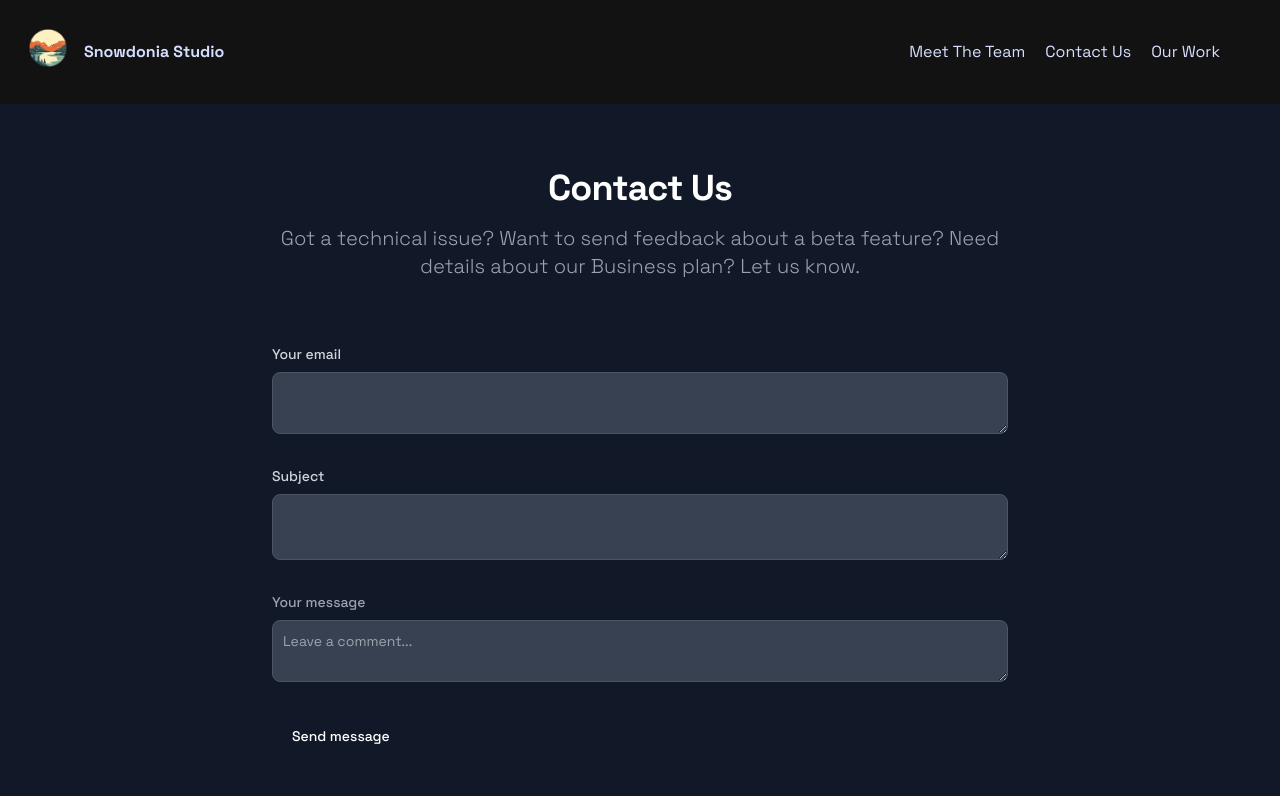
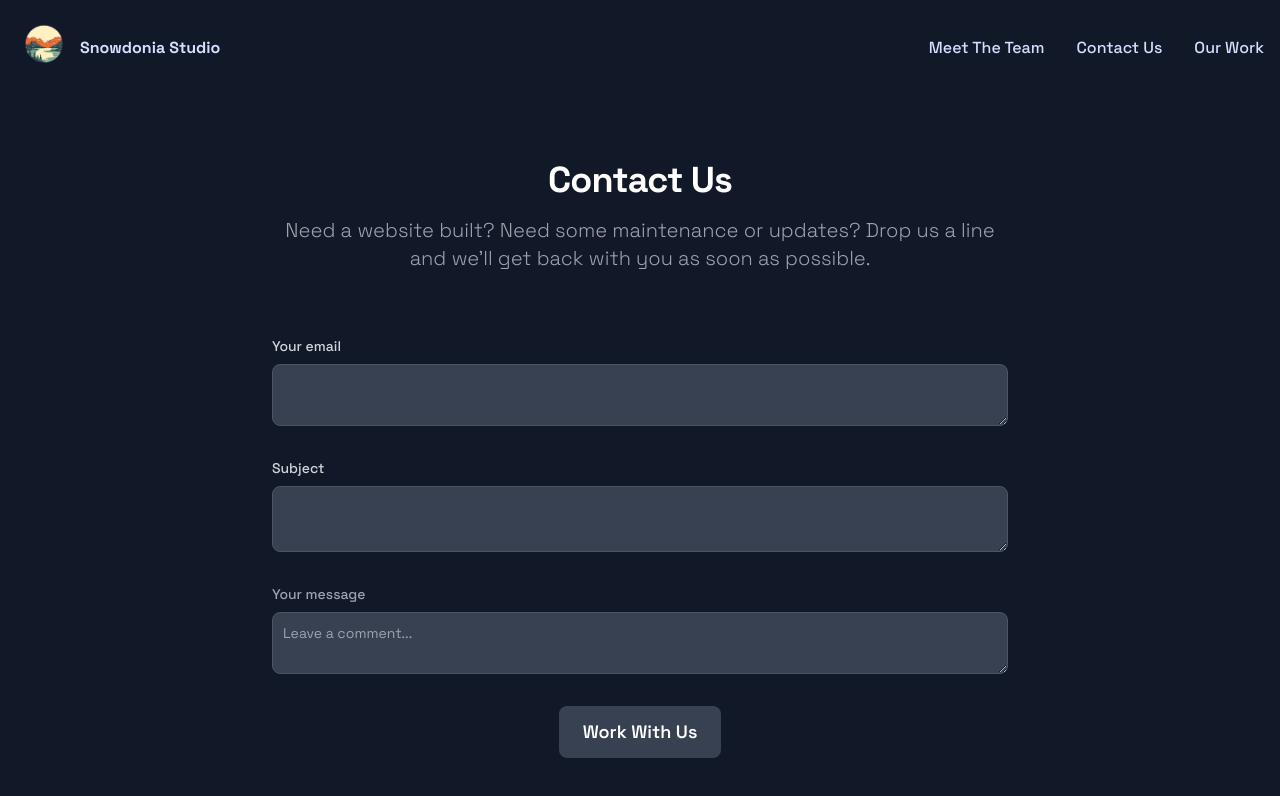
Before and after one commit to Snowdonia-Studio/our-site, a Next.js app: page /en/contact in a window 1280 px wide. Shown: the top 796 px of the page. Built offline with nearby package versions, Linux system fonts and the light colour scheme.

Commit message:
more updates to site

```diff
--- a/src/app/[locale]/about/page.tsx
+++ b/src/app/[locale]/about/page.tsx
@@ -11,8 +11,8 @@ export default function About() {
           <div className="mx-auto max-w-screen-sm text-center mb-8 lg:mb-16">
               <h2 className="mb-4 text-4xl tracking-tight font-extrabold text-gray-900 dark:text-white">Meet Our Team</h2>
           </div>
-          <div className="grid gap-8 mb-6 lg:mb-16 md:grid-cols-2 text-center">
-            <div className="max-w-sm overflow-hidden shadow-lg">
+          <div className="grid gap-8 mb-6 lg:mb-16 md:grid-cols-2">
+            <div className="max-w-sm overflow-hidden shadow-lg text-center">
                 <Image
                     className="w-full h-auto rounded-t"
                     src={Jeremy}
--- a/src/app/[locale]/components/Header.tsx
+++ b/src/app/[locale]/components/Header.tsx
@@ -12,7 +12,8 @@ interface Props {
 export const Header: FC<Props> = ({ locale }) => {
   const t = useTranslations('')
   return (
-    <div className='mx-auto flex max-w-screen-2xl flex-row items-center justify-between p-5'>
+      <nav className="bg-white border-gray-200 dark:bg-gray-900">
+        <div className="max-w-screen-xl flex flex-wrap items-center justify-between mx-auto p-4">
           <Link lang={locale} href='/'>
             <div className='flex flex-row items-center'>
               <div className='mb-2 h-14 w-14'>
@@ -24,13 +25,27 @@ export const Header: FC<Props> = ({ locale }) => {
               <strong className='mx-2 select-none'>Snowdonia Studio</strong>
             </div>
           </Link>
-      <div className='flex flex-row items-center gap-3'>
-        <nav className='mr-10 inline-flex gap-5'>
+          <button data-collapse-toggle="navbar-default" type="button" className="inline-flex items-center p-2 w-10 h-10 justify-center text-sm text-gray-500 rounded-lg md:hidden hover:bg-gray-100 focus:outline-none focus:ring-2 focus:ring-gray-200 dark:text-gray-400 dark:hover:bg-gray-700 dark:focus:ring-gray-600" aria-controls="navbar-default" aria-expanded="false">
+            <span className="sr-only">Open main menu</span>
+            <svg className="w-5 h-5" aria-hidden="true" xmlns="http://www.w3.org/2000/svg" fill="none" viewBox="0 0 17 14">
+              <path stroke="currentColor" stroke-linecap="round" stroke-linejoin="round" stroke-width="2" d="M1 1h15M1 7h15M1 13h15"/>
+            </svg>
+          </button>
+          <div className="hidden w-full md:block md:w-auto" id="navbar-default">
+            <ul className="font-medium flex flex-col p-4 md:p-0 mt-4 border border-gray-100 rounded-lg bg-gray-50 md:flex-row md:space-x-8 rtl:space-x-reverse md:mt-0 md:border-0 md:bg-white dark:bg-gray-800 md:dark:bg-gray-900 dark:border-gray-700">
+              <li>
                 <Link href={`/about`}>Meet The Team</Link>
+              </li>
+              <li>
                 <Link href={'/contact'}>Contact Us</Link>
+              </li>
+              <li>
                 <Link href={'/work'}>Our Work</Link>
-        </nav>
+              </li>
+            </ul>
           </div>
         </div>
+      </nav>
+
   )
 }
--- a/src/app/[locale]/contact/page.tsx
+++ b/src/app/[locale]/contact/page.tsx
@@ -1,10 +1,11 @@
+import Button from '../components/Button'
+
 export default function ContactUsPage() {
   return (
-    <>
     <div className="bg-white dark:bg-gray-900">
-            <div className="py-8 lg:py-16 px-4 mx-auto max-w-screen-md">
+        <div className="py-8 lg:py-16 px-4 mx-auto max-w-screen-md ">
             <h2 className="mb-4 text-4xl tracking-tight font-extrabold text-center text-gray-900 dark:text-white">Contact Us</h2>
-                <p className="mb-8 lg:mb-16 font-light text-center text-gray-500 dark:text-gray-400 sm:text-xl">Got a technical issue? Want to send feedback about a beta feature? Need details about our Business plan? Let us know.</p>
+            <p className="mb-8 lg:mb-16 font-light text-center text-gray-500 dark:text-gray-400 sm:text-xl">Need a website built? Need some maintenance or updates? Drop us a line and we'll get back with you as soon as possible.</p>
             <form action="#" className="space-y-8">
                 <div>
                     <label htmlFor="email" className="block mb-2 text-sm font-medium text-gray-900 dark:text-gray-300">Your email</label>
@@ -18,10 +19,13 @@ export default function ContactUsPage() {
                     <label htmlFor="message" className="block mb-2 text-sm font-medium text-gray-900 dark:text-gray-400">Your message</label>
                     <textarea id="message" className="block p-2.5 w-full text-sm text-gray-900 bg-gray-50 rounded-lg shadow-sm border border-gray-300 focus:ring-primary-500 focus:border-primary-500 dark:bg-gray-700 dark:border-gray-600 dark:placeholder-gray-400 dark:text-white dark:focus:ring-primary-500 dark:focus:border-primary-500" placeholder="Leave a comment..."></textarea>
                 </div>
-                    <button type="submit" className="py-3 px-5 text-sm font-medium text-center text-white rounded-lg bg-primary-700 sm:w-fit hover:bg-primary-800 focus:ring-4 focus:outline-none focus:ring-primary-300 dark:bg-primary-600 dark:hover:bg-primary-700 dark:focus:ring-primary-800">Send message</button>
+                <div className="text-center">
+                    <Button size='large' className="dark:bg-gray-700 rounded-lg">
+                        Work With Us
+                    </Button>
+                </div>
             </form>
         </div>
     </div>
-    </>
   )
 }
```
Lines whose indentation alone changed are shown as unchanged.
